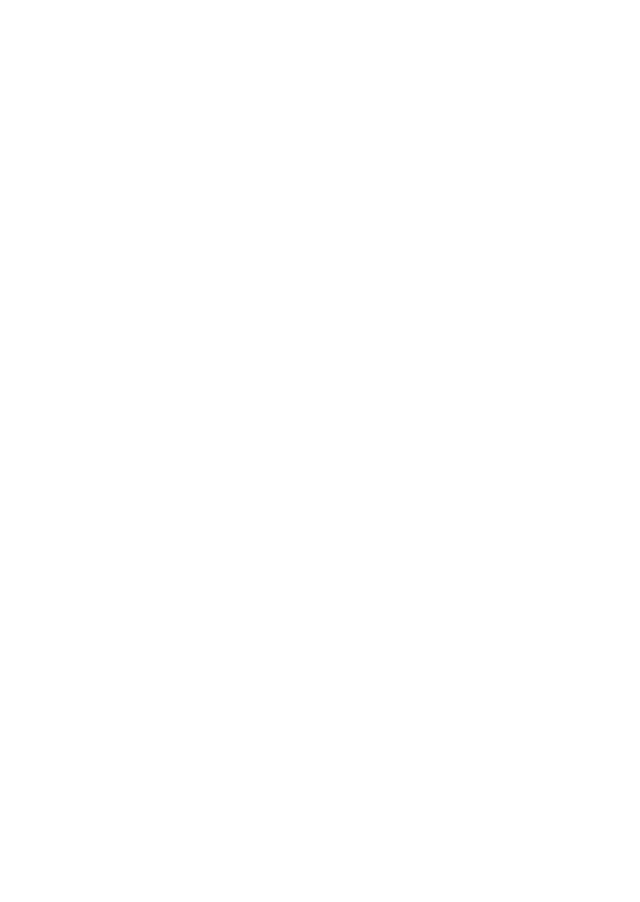
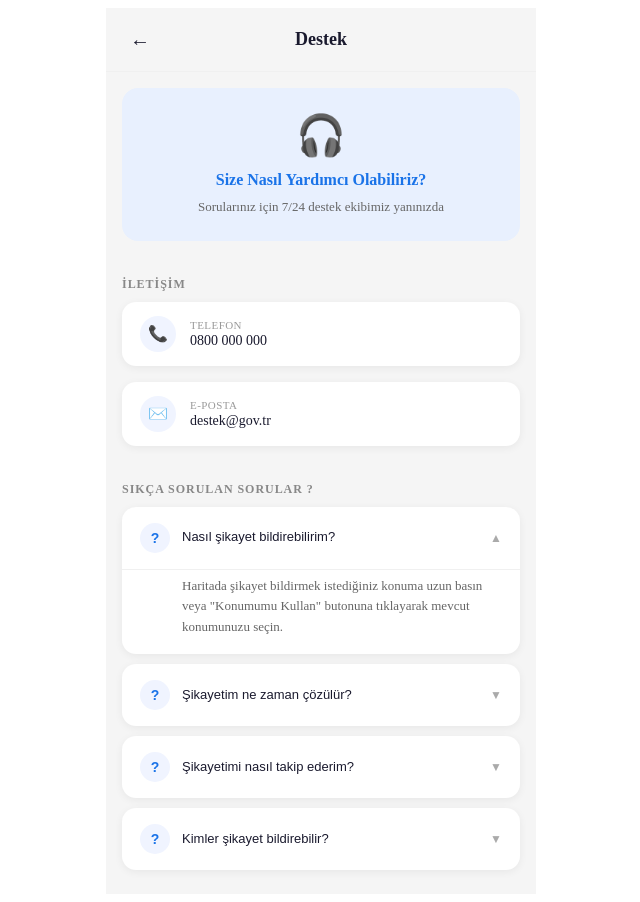
Before and after one commit to abdussamedtoprak-bs/sikayet-haritasi-mobil, an Angular app: page /destek in a window 1280 px wide. Before the commit this address led to /. Shown: the whole page, without its empty margins (319-959 px from the left). Before the commit the page ends 800 px from the top, so only its background shows below. Built offline with nearby package versions, Linux system fonts and the light colour scheme.

Commit message:
feat: destek sayfası tamamlandı - iletisim yonlendirme ve SSS accordion eklendi

```diff
--- a/src/app/app.routes.ts
+++ b/src/app/app.routes.ts
@@ -4,6 +4,7 @@
 import { AyarlarComponent } from "./pages/ayarlar/ayarlar";
 import {Complaints} from './pages/complaints/complaints';
 import { BildirimlerComponent } from './pages/bildirimler/bildirimler';
+import { DestekComponent } from './pages/destek/destek';
 
 export const routes: Routes = [
   { path: '', redirectTo: 'login', pathMatch: 'full' },
@@ -11,5 +12,6 @@
   { path: 'register', component: RegisterComponent },
   { path: 'ayarlar', component: AyarlarComponent },
   { path: 'complaints', component: Complaints },
-  { path: 'bildirimler', component: BildirimlerComponent }
+  { path: 'bildirimler', component: BildirimlerComponent },
+  { path: 'destek', component: DestekComponent }
 ];
--- /dev/null
+++ b/src/app/pages/destek/destek.css
@@ -0,0 +1,220 @@
+.destek-wrapper {
+  min-height: 100vh;
+  background: #f5f5f5;
+  display: flex;
+  flex-direction: column;
+  max-width: 430px;
+  margin: 0 auto;
+  width: 100%;
+  padding: 0 16px 24px;
+  box-sizing: border-box;
+}
+
+/* HEADER - SABİT VE KAYDIRILMIYOR */
+.header {
+  display: flex;
+  align-items: center;
+  justify-content: space-between;
+  padding: 16px 0;
+  background: #f5f5f5; /* arka plan rengini sayfayla aynı yap */
+  position: sticky;
+  top: 0;
+  z-index: 20;
+  margin: 0 -16px; /* padding etkisini dengelemek için */
+  padding: 16px 16px; /* içeriği koru */
+  border-bottom: 1px solid #f0f0f0;
+}
+
+.geri-btn {
+  background: transparent;
+  border: none;
+  font-size: 20px;
+  cursor: pointer;
+  color: #1a1a2e;
+  padding: 4px 8px;
+}
+
+.baslik {
+  font-size: 18px;
+  font-weight: 600;
+  color: #1a1a2e;
+  margin: 0;
+}
+
+/* Hero alanı */
+.hero-alan {
+  background: #e8f0fe;
+  margin: 16px 0;
+  border-radius: 16px;
+  padding: 24px 20px;
+  display: flex;
+  flex-direction: column;
+  align-items: center;
+  text-align: center;
+  gap: 8px;
+}
+
+.hero-ikon {
+  font-size: 40px;
+  margin-bottom: 4px;
+}
+
+.hero-baslik {
+  font-size: 16px;
+  font-weight: 600;
+  color: #1a73e8;
+  margin: 0;
+}
+
+.hero-aciklama {
+  font-size: 13px;
+  color: #666;
+  margin: 0;
+  line-height: 1.5;
+}
+
+/* Bölüm başlıkları */
+.bolum-baslik {
+  font-size: 12px;
+  font-weight: 700;
+  color: #888;
+  letter-spacing: 0.08em;
+  padding: 20px 0 10px;
+  margin: 0;
+}
+
+/* İLETİŞİM LİSTESİ - ARALARINI AÇTIK */
+.iletisim-listesi {
+  display: flex;
+  flex-direction: column;
+  gap: 0;
+  padding: 0 16px;
+}
+
+.iletisim-kart {
+  display: flex;
+  align-items: center;
+  gap: 14px;
+  background: white;
+  border-radius: 14px;
+  padding: 14px 18px;
+  box-shadow: 0 2px 8px rgba(0,0,0,0.06);
+  text-decoration: none;
+  color: inherit;
+  transition: all 0.2s;
+  width: 100%;
+  box-sizing: border-box;
+
+  margin-bottom: 16px;
+}
+
+
+.iletisim-kart:hover {
+  box-shadow: 0 4px 14px rgba(0,0,0,0.12);
+  transform: translateY(-1px);
+}
+
+.iletisim-ikon {
+  font-size: 16px;
+  width: 36px;
+  height: 36px;
+  background: #f0f4ff;
+  border-radius: 50%;
+  display: flex;
+  align-items: center;
+  justify-content: center;
+  flex-shrink: 0;
+}
+
+.iletisim-bilgi {
+  display: flex;
+  flex-direction: column;
+  flex: 1;
+  min-width: 0;
+}
+
+.iletisim-label {
+  font-size: 11px;
+  color: #999;
+  margin-bottom: 2px;
+  text-transform: uppercase;
+  letter-spacing: 0.04em;
+}
+
+.iletisim-deger {
+  font-size: 14px;
+  font-weight: 500;
+  color: #1a1a2e;
+  word-break: break-word;
+}
+
+.sss-listesi {
+  display: flex;
+  flex-direction: column;
+  gap: 10px;
+  padding: 0;
+}
+
+.sss-kart {
+  background: white;
+  border-radius: 14px;
+  overflow: hidden;
+  box-shadow: 0 2px 8px rgba(0,0,0,0.06);
+}
+
+.sss-soru {
+  width: 100%;
+  display: flex;
+  align-items: center;
+  justify-content: space-between;
+  padding: 16px 18px;
+  background: transparent;
+  border: none;
+  cursor: pointer;
+  text-align: left;
+  gap: 12px;
+}
+
+.sss-soru-sol {
+  display: flex;
+  align-items: center;
+  gap: 12px;
+  flex: 1;
+  min-width: 0;
+}
+
+.soru-ikon {
+  width: 30px;
+  height: 30px;
+  background: #f0f4ff;
+  border-radius: 50%;
+  display: flex;
+  align-items: center;
+  justify-content: center;
+  font-size: 14px;
+  font-weight: 600;
+  color: #1a73e8;
+  flex-shrink: 0;
+}
+
+.soru-metin {
+  font-size: 13px;
+  font-weight: 500;
+  color: #1a1a2e;
+  line-height: 1.4;
+  word-break: break-word;
+}
+
+.sss-ok {
+  font-size: 12px;
+  color: #aaa;
+  flex-shrink: 0;
+}
+
+.sss-cevap {
+  padding: 6px 18px 16px 60px;
+  font-size: 13px;
+  color: #666;
+  line-height: 1.6;
+  border-top: 1px solid #f0f0f0;
+}
--- /dev/null
+++ b/src/app/pages/destek/destek.html
@@ -0,0 +1,58 @@
+<div class="destek-wrapper">
+
+  <!-- Üst bar -->
+  <div class="header">
+    <button class="geri-btn" (click)="geriDon()">←</button>
+    <h1 class="baslik">Destek</h1>
+    <div style="width:36px"></div>
+  </div>
+
+  <!-- Hero bölümü -->
+  <div class="hero-alan">
+    <div class="hero-ikon">🎧</div>
+    <h2 class="hero-baslik">Size Nasıl Yardımcı Olabiliriz?</h2>
+    <p class="hero-aciklama">Sorularınız için 7/24 destek ekibimiz yanınızda</p>
+  </div>
+
+  <!-- İletişim bölümü -->
+  <div class="bolum-baslik">İLETİŞİM</div>
+
+  <!-- Telefon — tıklayınca telefon uygulaması açılır -->
+<a href="tel:+908000000000" class="iletisim-kart">
+  <div class="iletisim-ikon">📞</div>
+  <div class="iletisim-icerik">
+    <div class="iletisim-label">Telefon</div>
+    <div class="iletisim-deger">0800 000 000</div>
+  </div>
+</a>
+
+<!-- E-posta — tıklayınca mail uygulaması açılır -->
+<a href="mailto:destek@gov.tr" class="iletisim-kart">
+  <div class="iletisim-ikon">✉️</div>
+  <div class="iletisim-icerik">
+    <div class="iletisim-label">E-posta</div>
+    <div class="iletisim-deger">destek&#64;gov.tr</div>
+  </div>
+</a>
+
+  <!-- SSS bölümü -->
+  <div class="bolum-baslik">SIKÇA SORULAN SORULAR ? </div>
+
+  <div class="sss-listesi">
+    @for (item of sssList(); track item.id) {
+      <div class="sss-kart">
+        <button class="sss-soru" (click)="toggleSSS(item.id)">
+          <div class="sss-soru-sol">
+            <span class="soru-ikon">?</span>
+            <span class="soru-metin">{{ item.soru }}</span>
+          </div>
+          <span class="sss-ok">{{ item.acik ? '▲' : '▼' }}</span>
+        </button>
+        @if (item.acik) {
+          <div class="sss-cevap">{{ item.cevap }}</div>
+        }
+      </div>
+    }
+  </div>
+
+</div>
--- /dev/null
+++ b/src/app/pages/destek/destek.ts
@@ -0,0 +1,61 @@
+import { Component, signal } from '@angular/core';
+import { CommonModule } from '@angular/common';
+import { Router, RouterModule } from '@angular/router';
+
+interface SSSItem {
+  id: number;
+  soru: string;
+  cevap: string;
+  acik: boolean;
+}
+
+@Component({
+  selector: 'app-destek',
+  standalone: true,
+  imports: [CommonModule, RouterModule],
+  templateUrl: './destek.html',
+  styleUrl: './destek.css'
+})
+export class DestekComponent {
+
+  sssList = signal<SSSItem[]>([
+    {
+      id: 1,
+      soru: 'Nasıl şikayet bildirebilirim?',
+      cevap: 'Haritada şikayet bildirmek istediğiniz konuma uzun basın veya "Konumumu Kullan" butonuna tıklayarak mevcut konumunuzu seçin.',
+      acik: true
+    },
+    {
+      id: 2,
+      soru: 'Şikayetim ne zaman çözülür?',
+      cevap: 'Şikayetiniz ilgili birime iletildikten sonra en geç 7 iş günü içinde değerlendirilir. Durum güncellemelerini bildirimler sayfasından takip edebilirsiniz.',
+      acik: false
+    },
+    {
+      id: 3,
+      soru: 'Şikayetimi nasıl takip ederim?',
+      cevap: 'Ana sayfadaki haritada şikayetinizin durumunu renkli pinler üzerinden görebilirsiniz. Ayrıca bildirimler sayfasından anlık güncellemeleri takip edebilirsiniz.',
+      acik: false
+    },
+    {
+      id: 4,
+      soru: 'Kimler şikayet bildirebilir?',
+      cevap: 'Bingöl Üniversitesi öğrenci ve personeli @bingol.edu.tr uzantılı e-posta adresiyle kayıt olarak şikayet bildirebilir.',
+      acik: false
+    }
+  ]);
+
+  constructor(private router: Router) {}
+
+  toggleSSS(id: number): void {
+    this.sssList.update(liste =>
+      liste.map(item =>
+        item.id === id ? { ...item, acik: !item.acik } : item
+      )
+    );
+  }
+
+  geriDon(): void {
+    this.router.navigate(['/anasayfa']);
+  }
+}
```
Also changed, not shown: 1 other file (tests, documents, lock files or other folders).
